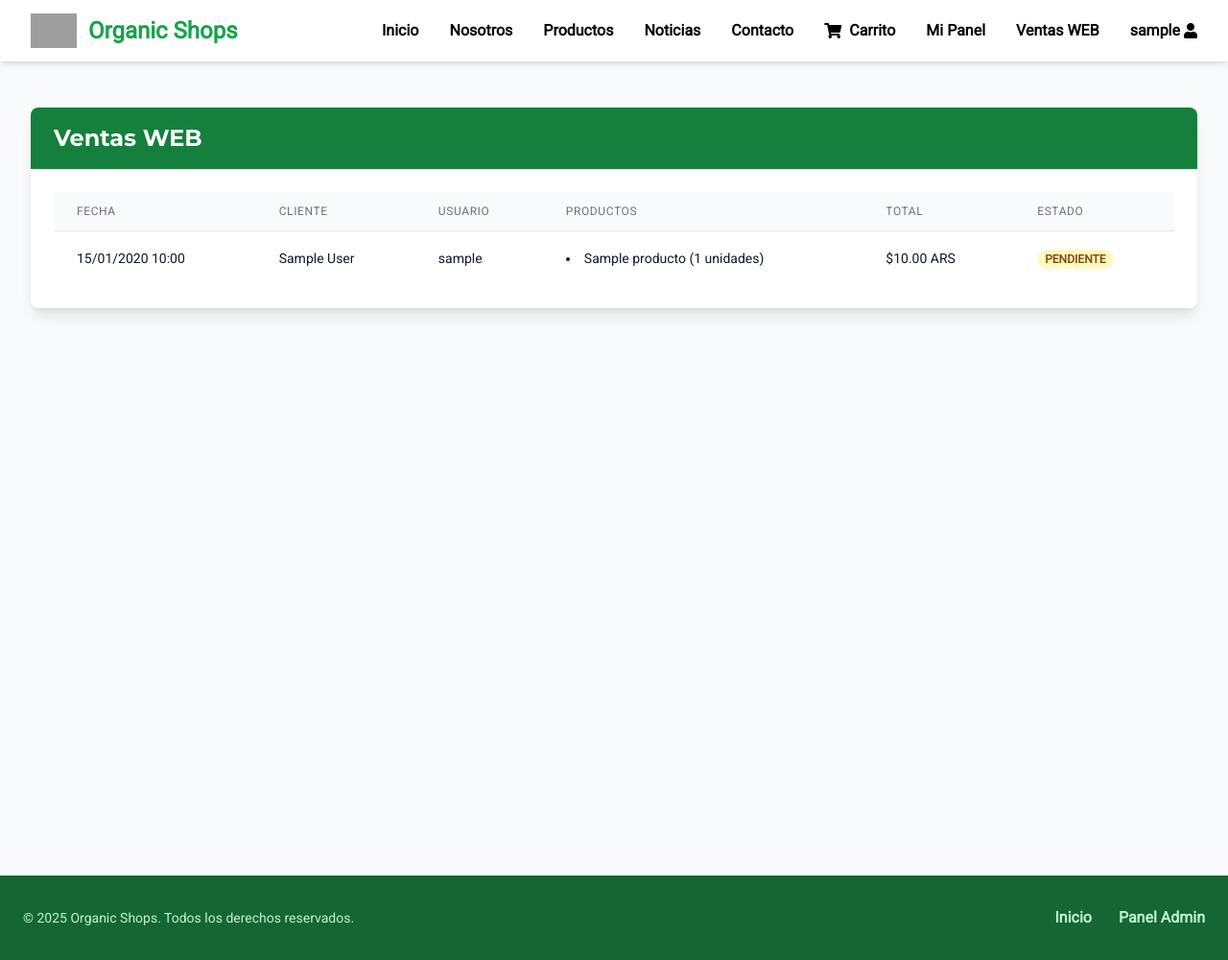
After one commit to Faqsabalero/Organicv4, a Django app: page /ventas-web/ in a window 1280 px wide. The commit adds this page. Shown: the whole page at 96% size. Run offline with Django 5.2, Linux system fonts and the light colour scheme; a user stored in the database is signed in; tables that the repository leaves empty hold one stand-in row (values such as "Sample post"); some libraries are stand-ins or nearby versions; grey boxes are pictures that could not be loaded.

Commit message:
Implementar sección Ventas WEB: nueva vista, plantilla y actualizar navegación

```diff
--- a/core/models.py
+++ b/core/models.py
@@ -67,12 +67,23 @@ class Asignacion(models.Model):
         return f'{self.producto.nombre} - {self.distribuidor.username}'
 
 class Venta(models.Model):
+    ESTADO_CHOICES = (
+        ('PENDIENTE', 'Pendiente'),
+        ('PAGADO', 'Pagado'),
+        ('CANCELADO', 'Cancelado'),
+    )
+
     producto = models.ForeignKey(Producto, on_delete=models.CASCADE)
     cantidad = models.PositiveIntegerField()
     total = models.DecimalField(max_digits=10, decimal_places=2)
     fecha_venta = models.DateTimeField(auto_now_add=True)
     email_comprador = models.EmailField(null=True, blank=True)
-    estado_pago = models.CharField(max_length=20, default='PENDIENTE')
+    nombre_comprador = models.CharField(max_length=100, null=True, blank=True)
+    comprador = models.ForeignKey(CustomUser, on_delete=models.SET_NULL, null=True, blank=True, related_name='compras')
+    estado_pago = models.CharField(max_length=20, choices=ESTADO_CHOICES, default='PENDIENTE')
 
     def __str__(self):
         return f'Venta {self.id} - {self.producto.nombre}'
+
+    class Meta:
+        ordering = ['-fecha_venta']
--- a/core/templates/core/base.html
+++ b/core/templates/core/base.html
@@ -36,6 +36,7 @@
                 {% if user.is_authenticated %}
                     {% if user.rol == 'ADMIN' or user.rol == 'SUPERUSUARIO' %}
                         <a href="{% url 'core:asignar' %}" class="hover:text-green-300 transition">Mi Panel</a>
+                        <a href="{% url 'core:ventas_web' %}" class="hover:text-green-300 transition">Ventas WEB</a>
                     {% elif user.rol == 'DISTRIBUIDOR' %}
                         <a href="{% url 'core:distribuidor' %}" class="hover:text-green-300 transition">Mi Panel</a>
                     {% elif user.rol == 'REVENDEDOR' %}
@@ -105,6 +106,9 @@
                     {% if user.rol == 'ADMIN' or user.rol == 'SUPERUSUARIO' %}
                         <a href="{% url 'core:asignar' %}" class="block px-4 py-3 border-b border-gray-200 hover:bg-green-50 font-semibold text-green-600">
                             Mi Panel
+                        </a>
+                        <a href="{% url 'core:ventas_web' %}" class="block px-4 py-3 border-b border-gray-200 hover:bg-green-50 font-semibold text-green-600">
+                            Ventas WEB
                         </a>
                         <a href="{% url 'core:register' %}" class="block px-4 py-3 border-b border-gray-200 hover:bg-green-50 font-semibold text-green-600">
                             Registrar Usuario
--- /dev/null
+++ b/core/templates/core/ventas_web.html
@@ -0,0 +1,91 @@
+{% extends "core/base.html" %}
+
+{% block title %}Ventas WEB - Organic Shops{% endblock %}
+
+{% block content %}
+<div class="max-w-7xl mx-auto px-4 sm:px-6 lg:px-8 py-12">
+    <div class="bg-white rounded-lg shadow-lg overflow-hidden">
+        <!-- Header -->
+        <div class="px-6 py-4 bg-green-700">
+            <h2 class="text-2xl font-bold text-white">Ventas WEB</h2>
+        </div>
+
+        <div class="p-6">
+            <!-- Tabla de ventas -->
+            <div class="overflow-x-auto">
+                <table class="min-w-full divide-y divide-gray-200">
+                    <thead class="bg-gray-50">
+                        <tr>
+                            <th scope="col" class="px-6 py-3 text-left text-xs font-medium text-gray-500 uppercase tracking-wider">
+                                Fecha
+                            </th>
+                            <th scope="col" class="px-6 py-3 text-left text-xs font-medium text-gray-500 uppercase tracking-wider">
+                                Cliente
+                            </th>
+                            <th scope="col" class="px-6 py-3 text-left text-xs font-medium text-gray-500 uppercase tracking-wider">
+                                Usuario
+                            </th>
+                            <th scope="col" class="px-6 py-3 text-left text-xs font-medium text-gray-500 uppercase tracking-wider">
+                                Productos
+                            </th>
+                            <th scope="col" class="px-6 py-3 text-left text-xs font-medium text-gray-500 uppercase tracking-wider">
+                                Total
+                            </th>
+                            <th scope="col" class="px-6 py-3 text-left text-xs font-medium text-gray-500 uppercase tracking-wider">
+                                Estado
+                            </th>
+                        </tr>
+                    </thead>
+                    <tbody class="bg-white divide-y divide-gray-200">
+                        {% for venta in ventas %}
+                        <tr>
+                            <td class="px-6 py-4 whitespace-nowrap text-sm text-gray-900">
+                                {{ venta.fecha_venta|date:"d/m/Y H:i" }}
+                            </td>
+                            <td class="px-6 py-4 whitespace-nowrap text-sm text-gray-900">
+                                {% if venta.comprador %}
+                                    {{ venta.comprador.nombre }}
+                                {% else %}
+                                    {{ venta.nombre_comprador }}
+                                {% endif %}
+                            </td>
+                            <td class="px-6 py-4 whitespace-nowrap text-sm text-gray-900">
+                                {% if venta.comprador %}
+                                    {{ venta.comprador.username }}
+                                {% else %}
+                                    <span class="text-gray-500 italic">No registrado</span>
+                                {% endif %}
+                            </td>
+                            <td class="px-6 py-4 text-sm text-gray-900">
+                                <ul class="list-disc list-inside">
+                                    <li>{{ venta.producto.nombre }} ({{ venta.cantidad }} unidades)</li>
+                                </ul>
+                            </td>
+                            <td class="px-6 py-4 whitespace-nowrap text-sm text-gray-900">
+                                ${{ venta.total }} ARS
+                            </td>
+                            <td class="px-6 py-4 whitespace-nowrap">
+                                <span class="px-2 inline-flex text-xs leading-5 font-semibold rounded-full
+                                    {% if venta.estado_pago == 'PENDIENTE' %}
+                                        bg-yellow-100 text-yellow-800
+                                    {% else %}
+                                        bg-green-100 text-green-800
+                                    {% endif %}">
+                                    {{ venta.estado_pago }}
+                                </span>
+                            </td>
+                        </tr>
+                        {% empty %}
+                        <tr>
+                            <td colspan="6" class="px-6 py-4 text-center text-gray-500">
+                                No hay ventas registradas
+                            </td>
+                        </tr>
+                        {% endfor %}
+                    </tbody>
+                </table>
+            </div>
+        </div>
+    </div>
+</div>
+{% endblock %}
--- a/core/urls.py
+++ b/core/urls.py
@@ -16,6 +16,7 @@ urlpatterns = [
     path('checkout/', views.checkout_view, name='checkout'),
     path('procesar-pago/', views.procesar_pago, name='procesar_pago'),
     path('registro-rapido/', views.registro_rapido, name='registro_rapido'),
+    path('ventas-web/', views.ventas_web_view, name='ventas_web'),
     path('procesar-compra-carrito/', views.procesar_compra_carrito, name='procesar_compra_carrito'),
     path('register/', views.register_user, name='register'),
     path('cambiar-estado/<int:asignacion_id>/', views.cambiar_estado_asignacion, name='cambiar_estado'),
--- a/core/views.py
+++ b/core/views.py
@@ -304,6 +304,14 @@ def checkout_view(request):
         'total': total
     })
 
+@login_required
+def ventas_web_view(request):
+    if request.user.rol not in ['ADMIN', 'SUPERUSUARIO']:
+        return HttpResponseForbidden("No tiene permiso para acceder a esta sección.")
+
+    ventas = Venta.objects.all()
+    return render(request, 'core/ventas_web.html', {'ventas': ventas})
+
 def procesar_pago(request):
     if request.method != 'POST':
         return redirect('core:checkout')
@@ -335,6 +343,7 @@ def procesar_pago(request):
             return redirect('core:checkout')
 
         # Actualizar datos del usuario si está autenticado
+        comprador = None
         if request.user.is_authenticated:
             user = request.user
             user.nombre = nombre
@@ -342,6 +351,7 @@ def procesar_pago(request):
             user.dni = dni
             user.domicilio = domicilio
             user.save()
+            comprador = user
 
         total_venta = Decimal('0')
         ventas = []
@@ -355,7 +365,10 @@ def procesar_pago(request):
                 producto=item.producto,
                 cantidad=item.cantidad,
                 total=subtotal,
-                email_comprador=email
+                email_comprador=email,
+                nombre_comprador=nombre,
+                comprador=comprador,
+                estado_pago='PAGADO'  # Asumimos que el pago es exitoso
             )
             ventas.append(venta.id)
 
```
Also changed, not shown: core/migrations/0010_alter_venta_options_venta_comprador_and_more.py (added).
